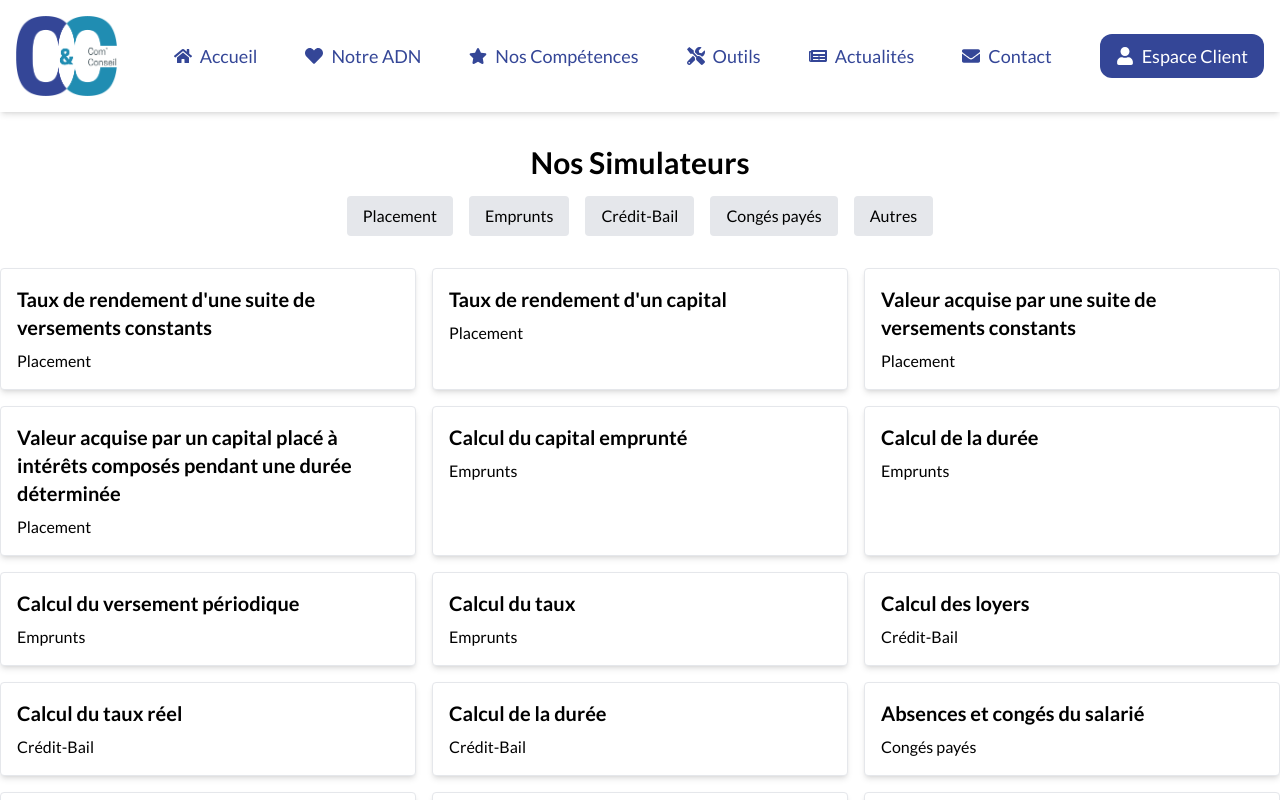
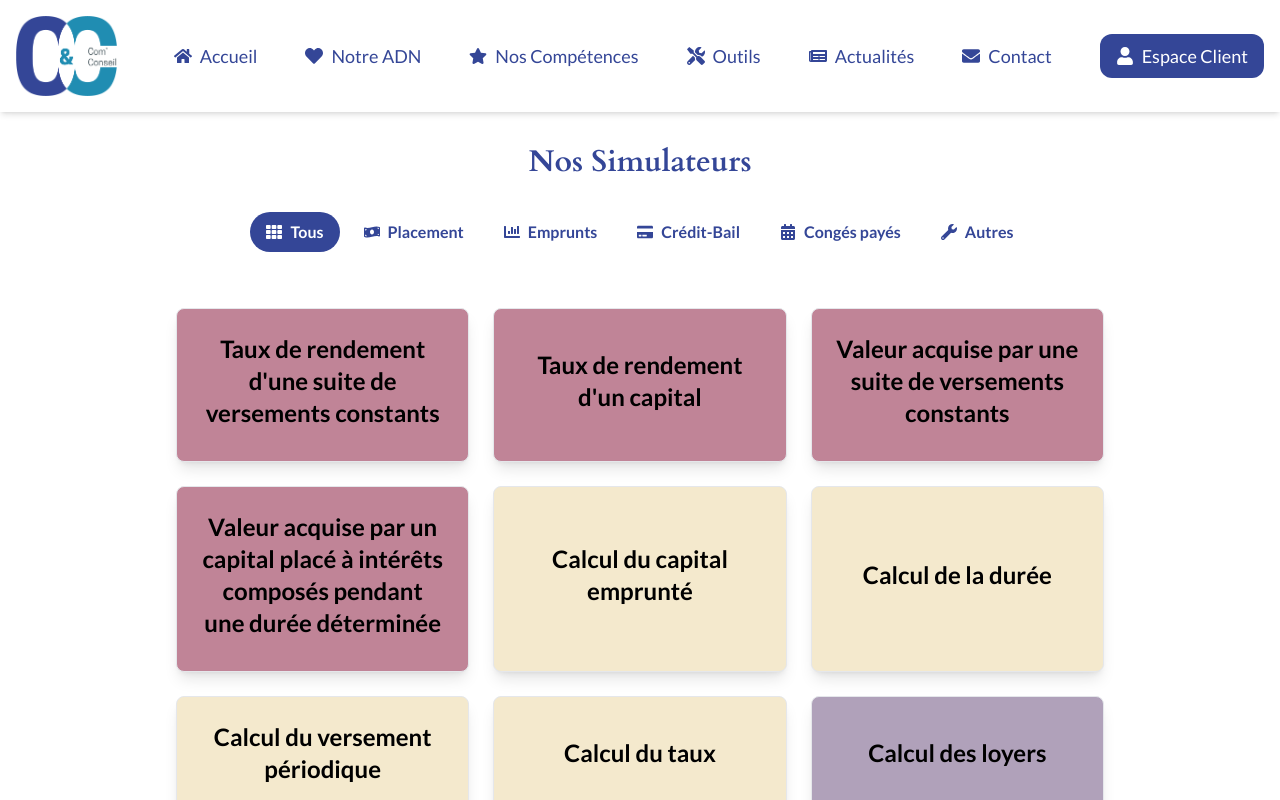
Before and after one commit to AntoineWtz/com-conseil, a React (Create React App) app: page /simulators in a window 1280 px wide. Shown: the top 800 px of the page. Built offline with nearby package versions, Linux system fonts and the light colour scheme.

Commit message:
Simulators page

```diff
--- a/src/components/SimulatorCard.tsx
+++ b/src/components/SimulatorCard.tsx
@@ -1,16 +1,22 @@
 import React from 'react';
 import { Link } from 'react-router-dom';
 import { Simulator } from '../types';
+import { getCategoryColor } from '../services/simulatorService';
 
 interface SimulatorCardProps {
     simulator: Simulator;
 }
 
 const SimulatorCard: React.FC<SimulatorCardProps> = ({ simulator }) => {
+    const bgColor = getCategoryColor(simulator.category);
+
     return (
-        <Link to={`/simulator/${simulator.id}`} className="group border p-4 rounded shadow-md bg-white hover:bg-blue-100 transition-colors duration-300">
-            <h3 className="text-xl font-bold">{simulator.name}</h3>
-            <p className="mt-2">{simulator.category}</p>
+        <Link
+            to={`/simulator/${simulator.id}`}
+            className="group border p-6 rounded-lg shadow-lg transition-transform transform hover:scale-95 flex flex-col justify-center items-center text-center"
+            style={{ backgroundColor: bgColor }}
+        >
+            <h3 className="lg:text-2xl font-bold mb-2">{simulator.name}</h3>
         </Link>
     );
 };
--- a/src/pages/Simulators.tsx
+++ b/src/pages/Simulators.tsx
@@ -3,24 +3,43 @@ import MainLayout from '../layouts/MainLayout';
 import { getSimulators, getCategories } from '../services/simulatorService';
 import { Simulator } from '../types';
 import SimulatorCard from '../components/SimulatorCard';
+import { FaTh, FaMoneyBillWave, FaChartBar, FaCreditCard, FaCalendarAlt, FaWrench } from 'react-icons/fa';
 
 const Simulators: React.FC = () => {
     const [simulators, setSimulators] = useState<Simulator[]>([]);
     const [loading, setLoading] = useState<boolean>(true);
     const [categories, setCategories] = useState<string[]>([]);
-    const [selectedCategory, setSelectedCategory] = useState<string | null>(null);
+    const [selectedCategory, setSelectedCategory] = useState<string | null>('Tous');
+    const [fade, setFade] = useState<boolean>(false);
 
     useEffect(() => {
         Promise.all([getSimulators(), getCategories()]).then(([simulatorData, categoryData]) => {
             setSimulators(simulatorData);
-            setCategories(categoryData);
+            setCategories(['Tous', ...categoryData]);
             setLoading(false);
         });
     }, []);
 
-    const filteredSimulators = selectedCategory
+    const handleCategoryChange = (category: string) => {
+        setFade(true);
+        setTimeout(() => {
+            setSelectedCategory(category);
+            setFade(false);
+        }, 300);
+    };
+
+    const filteredSimulators = selectedCategory && selectedCategory !== 'Tous'
         ? simulators.filter(sim => sim.category === selectedCategory)
         : simulators;
+
+    const categoryIcons: { [key: string]: JSX.Element } = {
+        'Tous': <FaTh />,
+        'Placement': <FaMoneyBillWave />,
+        'Emprunts': <FaChartBar />,
+        'Crédit-Bail': <FaCreditCard />,
+        'Congés payés': <FaCalendarAlt />,
+        'Autres': <FaWrench />
+    };
 
     if (loading) {
         return (
@@ -35,21 +54,22 @@ const Simulators: React.FC = () => {
     return (
         <MainLayout>
             <section className="mt-8">
-                <h2 className="text-3xl font-bold mb-4 text-center">Nos Simulateurs</h2>
-                <nav className="flex justify-center mb-8">
-                    <ul className="flex space-x-4">
+                <h2 className="text-3xl font-cardo text-[#344697] font-bold mb-4 text-center">Nos Simulateurs</h2>
+                <nav className="flex flex-wrap justify-center mt-8 mb-8">
+                    <ul className="flex flex-wrap justify-center space-x-2">
                         {categories.map(category => (
                             <li
                                 key={category}
-                                className={`cursor-pointer px-4 py-2 rounded ${selectedCategory === category ? 'bg-blue-500 text-white' : 'bg-gray-200'}`}
-                                onClick={() => setSelectedCategory(category)}
+                                className={`font-bold text-xs lg:text-base cursor-pointer mb-2 px-4 py-2 rounded-full flex items-center space-x-2 ${selectedCategory === category ? 'bg-[#344697] text-white' : ''} text-[#344697] hover:bg-blue-200 transition-colors duration-300`}
+                                onClick={() => handleCategoryChange(category)}
                             >
-                                {category}
+                                {categoryIcons[category]}
+                                <span>{category}</span>
                             </li>
                         ))}
                     </ul>
                 </nav>
-                <div className="grid grid-cols-1 md:grid-cols-2 lg:grid-cols-3 gap-4">
+                <div className={`grid grid-cols-1 md:grid-cols-2 lg:grid-cols-3 gap-6 p-4 w-full sm:w-3/4 mx-auto transition-opacity duration-300 ${fade ? 'opacity-0' : 'opacity-100'}`}>
                     {filteredSimulators.map(simulator => (
                         <SimulatorCard key={simulator.id} simulator={simulator} />
                     ))}
--- a/src/services/simulatorService.ts
+++ b/src/services/simulatorService.ts
@@ -18,6 +18,18 @@ const simulators: Simulator[] = [
     { id: 15, name: 'Calcul des frais kilométriques', category: 'Autres' },
     { id: 16, name: 'Versement transport', category: 'Autres' },
 ];
+
+const categoryColors: { [key: string]: string } = {
+    'Placement': '#C08497',
+    'Emprunts': '#F4E9CD',
+    'Crédit-Bail': '#B0A1BA',
+    'Congés payés': '#FF773D',
+    'Autres': '#CCCCCC'
+};
+
+export const getCategoryColor = (category: string): string => {
+    return categoryColors[category] || '#e2e8f0';
+};
 
 export const getSimulators = (): Promise<Simulator[]> => {
     return new Promise((resolve) => {
```
